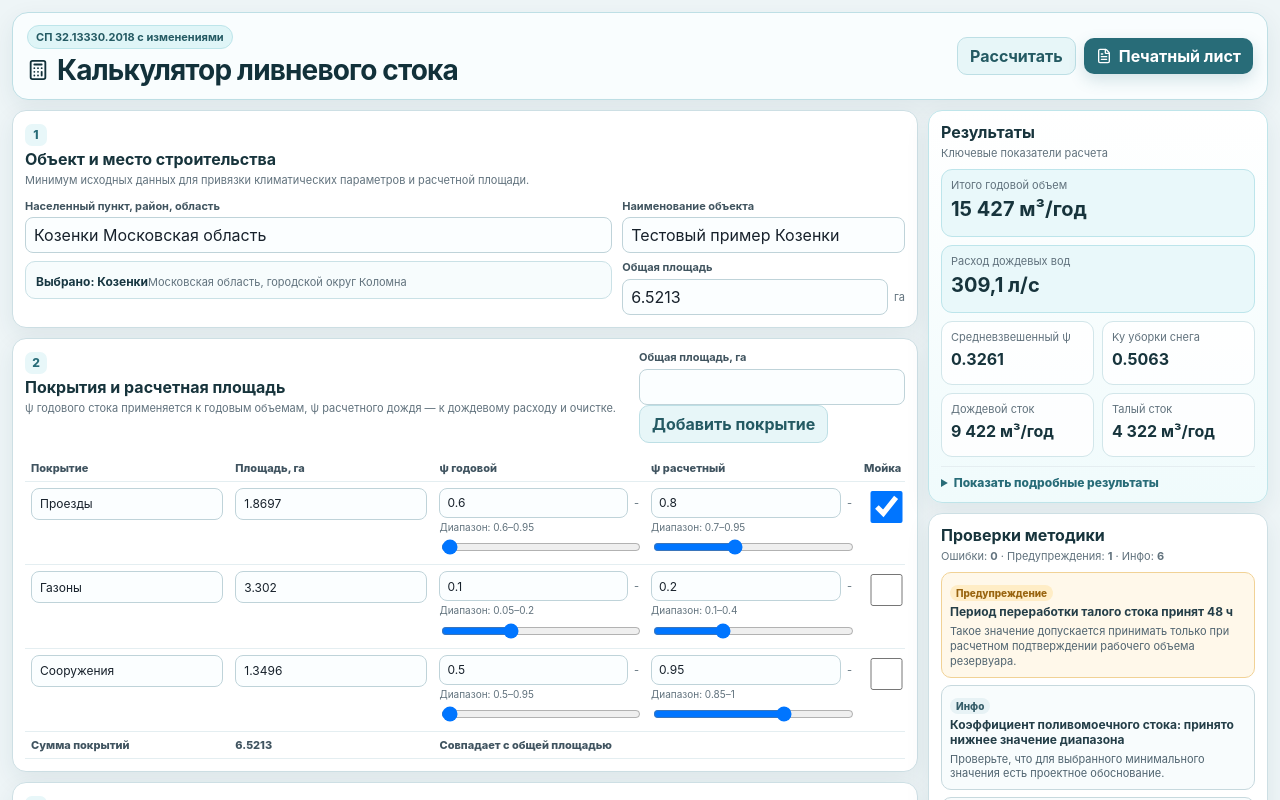
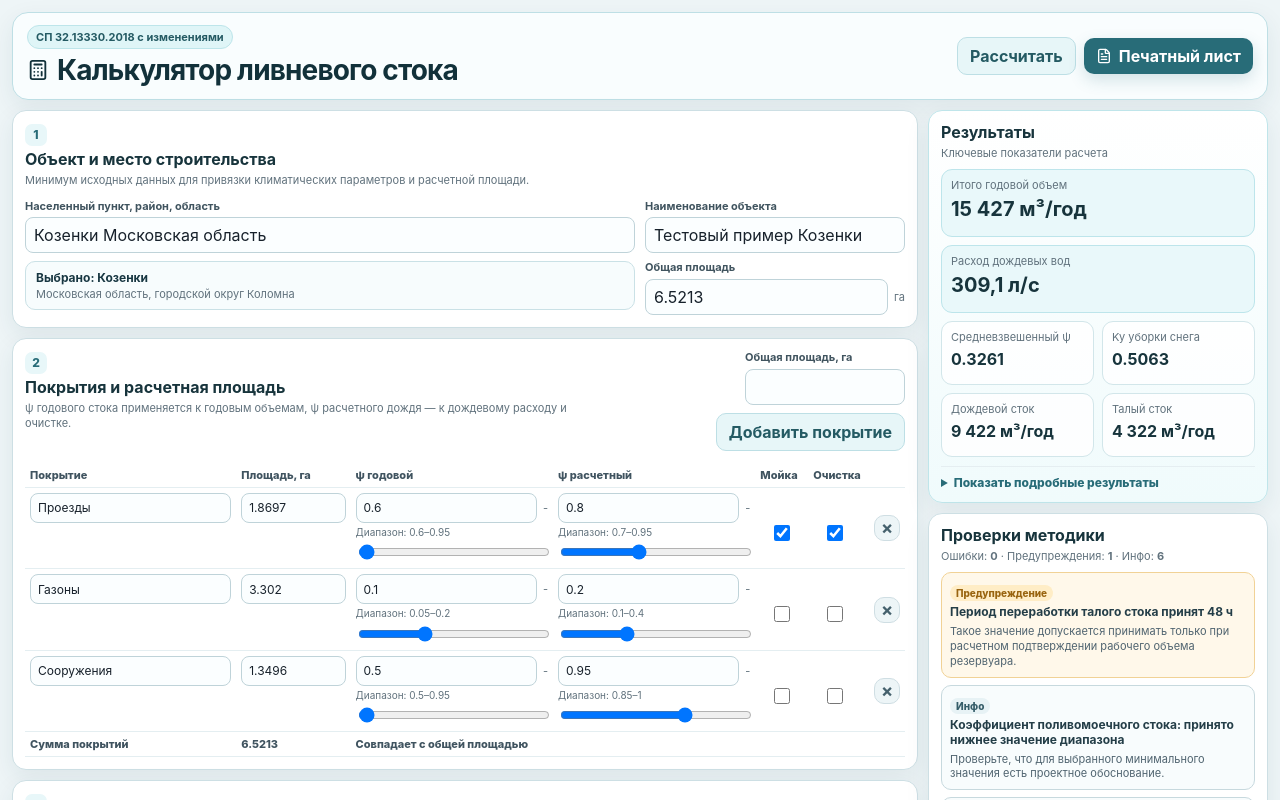
Before and after one commit to Embard/stormwater-sp-calculator, a React (Vite) app: page / in a window 1280 px wide. Shown: the top 800 px of the page. Built offline with nearby package versions, Linux system fonts and the light colour scheme.

Commit message:
Update app.css

```diff
--- a/src/styles/app.css
+++ b/src/styles/app.css
@@ -177,6 +177,7 @@ button:disabled { cursor: not-allowed; opacity: 0.45; }
 input,
 select {
   width: 100%;
+  min-width: 0;
   min-height: 32px;
   border: 1px solid #bfd3d9;
   border-radius: 8px;
@@ -201,6 +202,11 @@ input[readonly] {
   display: flex;
   align-items: center;
   gap: 6px;
+  min-width: 0;
+}
+
+.input-row > input {
+  min-width: 0;
 }
 
 .unit {
@@ -265,7 +271,7 @@ input[readonly] {
 
 .object-grid {
   display: grid;
-  grid-template-columns: minmax(0, 1.35fr) minmax(260px, 0.65fr);
+  grid-template-columns: minmax(0, 1.6fr) minmax(260px, 0.4fr);
   gap: 10px;
   align-items: start;
 }
@@ -274,6 +280,19 @@ input[readonly] {
 .place-search {
   display: grid;
   gap: 8px;
+}
+
+.compact-selected-place {
+  display: flex;
+  align-items: center;
+  justify-content: space-between;
+  gap: 8px;
+}
+
+.compact-selected-place > div {
+  display: grid;
+  gap: 2px;
+  min-width: 0;
 }
 
 .selected-place {
@@ -304,7 +323,7 @@ input[readonly] {
 }
 
 .compact-matches {
-  grid-template-columns: repeat(3, minmax(0, 1fr));
+  grid-template-columns: repeat(2, minmax(0, 1fr));
 }
 
 .match {
@@ -341,6 +360,7 @@ input[readonly] {
   display: grid;
   grid-template-columns: repeat(2, minmax(0, 1fr));
   gap: 10px;
+  align-items: start;
 }
 
 .subsection-box {
@@ -361,6 +381,7 @@ input[readonly] {
 
 .normative-input.compact {
   gap: 3px;
+  min-width: 0;
 }
 
 .normative-input.compact input[type='number'] {
@@ -369,13 +390,12 @@ input[readonly] {
 }
 
 .normative-meta {
-  display: flex;
-  align-items: center;
-  justify-content: space-between;
-  gap: 8px;
   color: var(--muted);
   font-size: 10px;
   line-height: 1.25;
+  white-space: nowrap;
+  overflow: hidden;
+  text-overflow: ellipsis;
 }
 
 .range {
@@ -395,11 +415,11 @@ input[readonly] {
 }
 
 .surface-table-wrap {
-  overflow-x: auto;
+  overflow-x: visible;
 }
 
 .surface-table {
-  min-width: 980px;
+  table-layout: fixed;
 }
 
 table {
@@ -409,7 +429,7 @@ table {
 
 th,
 td {
-  padding: 6px;
+  padding: 5px;
   border-bottom: 1px solid #e4eef1;
   vertical-align: top;
   text-align: left;
@@ -425,40 +445,51 @@ td {
   font-size: 12px;
 }
 
-.surface-name-cell {
-  width: 210px;
+.surface-head-actions {
+  display: flex;
+  align-items: end;
+  justify-content: flex-end;
+  gap: 8px;
+  flex-wrap: wrap;
 }
 
-.surface-area-cell {
-  width: 120px;
+.total-area-field {
+  width: 160px;
 }
 
-.surface-flags {
-  display: grid;
-  grid-template-columns: repeat(2, minmax(0, 1fr));
-  gap: 4px 8px;
-  min-width: 150px;
+.col-name { width: 24%; }
+.col-area { width: 13%; }
+.col-coeff { width: 23%; }
+.col-check { width: 6%; }
+.col-action { width: 5%; }
+
+.check-cell {
+  text-align: center;
+  vertical-align: middle;
 }
 
-.surface-flags label {
-  display: inline-flex;
-  align-items: center;
-  gap: 4px;
-  color: #425866;
-  font-size: 11px;
-  white-space: nowrap;
-}
-
-.surface-flags input {
-  width: auto;
-  min-height: auto;
-  margin: 0;
+.check-cell input {
+  width: 16px;
+  min-height: 16px;
+  margin: 12px auto 0;
 }
 
 .row-action-cell {
   width: 34px;
   text-align: right;
+  vertical-align: middle;
 }
+
+.area-mismatch {
+  color: var(--danger);
+}
+.surface-table input[type='number'],
+.surface-table input[type='text'],
+.surface-table input:not([type]) {
+  min-height: 30px;
+  padding: 6px 7px;
+}
+
 
 .accent-card {
   background: linear-gradient(180deg, #ffffff, #f0fbfc);
@@ -657,6 +688,15 @@ td {
     grid-template-columns: 1fr;
   }
 
+  .surface-head {
+    align-items: stretch;
+    flex-direction: column;
+  }
+
+  .surface-head-actions {
+    justify-content: flex-start;
+  }
+
   .three-columns {
     grid-template-columns: repeat(2, minmax(0, 1fr));
   }
```
